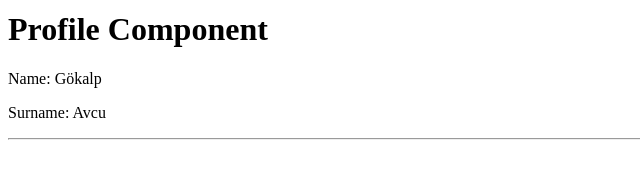
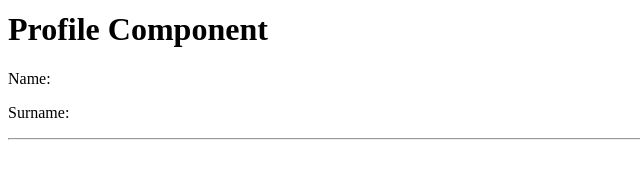
Before and after one commit to GokalpAvcu/relax-toolkitty, a React (Create React App) app: page / in a window 1280 px wide. Shown: the part 157-329 px from the top of the page, without its empty margins (0-640 px from the left). Built offline with nearby package versions, Linux system fonts and the light colour scheme.

Commit message:
add logout action

```diff
--- a/src/components/LoginComponent.js
+++ b/src/components/LoginComponent.js
@@ -12,7 +12,8 @@ const dispatch = useDispatch(); // dispatch'i alıyorum
         <h1>Login Component</h1>
         <button onClick={() => {dispatch(loginAction({name: "Gökalp", surname:"Avcu"}))}}>Login</button>
         {/* yukarıdaki Gökalp Avcu objemi loginAction'da dispatch'e, dispatch ile loginSlice içerisindeki metoda, loginSlice içerisindeki state'a bağlamış oldukm */}
-        <button onClick={() => {dispatch(loginAction())}}>Logout</button>
+
+        <button onClick={() => {dispatch(logoutAction())}}>Logout</button>
     </div>
   )
 }
--- a/src/components/ProfileComponent.js
+++ b/src/components/ProfileComponent.js
@@ -4,12 +4,15 @@
 import React from 'react'
 import {useSelector} from 'react-redux' // useSelector ile state içerisindeki değeri alıp kullanabilirim.
 export const ProfileComponent = () => {
+
+  const user = useSelector(state => state.loginReducer.value) // state (store.js) içerisindeki loginReducer içerisindeki value değerini alıp user değişkenine atadım.
+
   return (
     <div>
 
     <h1>Profile Component</h1>
-    <p>Name: Gökalp </p>
-    <p>Surname: Avcu </p>
+    <p> Name: {user.name} </p>
+    <p> Surname: {user.surname}</p>
 
     </div>
   )
--- a/src/store/features/login/LoginSlice.js
+++ b/src/store/features/login/LoginSlice.js
@@ -4,13 +4,12 @@ const initialState = {name:"", surname:""} // initial state
 
 export const LoginSlice = createSlice({ // createSlice fonksiyonu bir obje döndürür. Bu obje içerisinde reducer ve actionlar bulunur.
     name: 'Login', // name kısmı önemli çünkü reducer ismi olarak geçiyor
-    initialState: initialState, // reducer başlangıç değeri
+    initialState: {value: initialState}, // reducer başlangıç değeri
     reducers: { // actionlar
         loginAction: (state,action) => { // action ismi
-            state.isLoggedIn = true;
             state.value = action.payload; // action içerisinden bir payload değeri gönderiyorum ve state içerisindeki value değerine atanır. useSelector ile herhangi bir component içerisinde bu değeri kullanabiliriz.
         },
-        logoutAction: (state) =>{
+        logoutAction: (state) => {
             state.value = initialState; // state içerisindeki value değeri initialState değerine eşitlenir.
         }
     }
```
